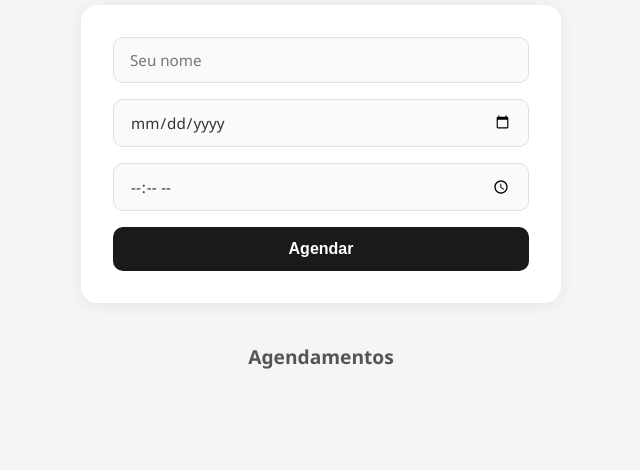
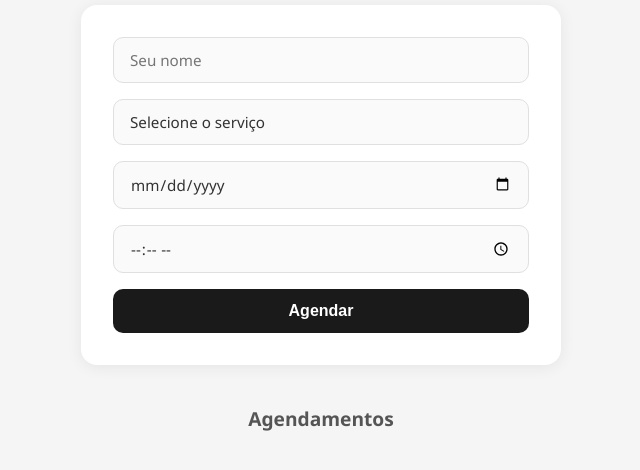
Before and after one commit to AbraaoAlvs/agendamento-barbearia, a website: page public/index.html in a window 1280 px wide. Shown: the part 86-556 px from the top of the page, without its empty margins (319-959 px from the left). Drawn offline with Linux system fonts and the light colour scheme; no server answers.

Commit message:
feat: adicionado a escolha de serviço no agendamento

```diff
--- a/public/index.html
+++ b/public/index.html
@@ -10,10 +10,19 @@
     <h1>✂️ Agendamento de Barbearia</h1>
 
     <form id="formAgendamento">
-        <input type="text" id="nome" placeholder="Seu nome" required />
+        <input type="text" id="nome" placeholder="Seu nome" required>
+
+        <select id="servico" required>
+            <option value="" disabled selected>Selecione o serviço</option>
+            <option value="corte">Corte de Cabelo</option>
+            <option value="barba">Barba</option>
+            <option value="combo">Combo (Corte + Barba)</option>
+        </select>
+
         <input type="date" id="data" required />
-        <input type="Time" id="horario" required />
+        <input type="time" id="horario" required />
         <button type="submit">Agendar</button>
+
     </form>
 
     <h2>Agendamentos</h2>
--- a/public/script.js
+++ b/public/script.js
@@ -8,6 +8,7 @@ document.getElementById("formAgendamento").addEventListener("submit", async (e)
     e.preventDefault(); // impede a página de recarregar
 
     const nome = document.getElementById("nome").value;
+    const servico = document.getElementById("servico").value;
     const data = document.getElementById("data").value;
     const horario = document.getElementById("horario").value;
 
@@ -15,7 +16,7 @@ document.getElementById("formAgendamento").addEventListener("submit", async (e)
     const resposta = await fetch("/agendamentos", {
         method: "POST",
         headers: { "Content-Type": "application/json" },
-        body: JSON.stringify({ nome, data, horario })
+        body: JSON.stringify({ nome, servico,data, horario })
     });
 
     if (resposta.ok) {
@@ -31,6 +32,7 @@ async function carregarAgendamentos() {
     const resposta = await fetch("/agendamentos");
     const agendamentos = await resposta.json();
 
+
     const lista = document.getElementById("listaAgendamentos");
     lista.innerHTML = ""; // limpa a lista antes de renderizar
 
@@ -39,6 +41,7 @@ async function carregarAgendamentos() {
         item.innerHTML = `
             <div>
              <strong>${ag.nome}</strong><br>
+             <span>${ag.servico}</span><br>
              <span>${ag.data} às ${ag.horario}</span>
             </div>
             <button onclick="cancelarAgendamento(${ag.id})">Cancelar</button>
--- a/public/style.css
+++ b/public/style.css
@@ -61,6 +61,25 @@ input {
 }
 
 input:focus {
+    border-color: #333;
+    background: #fff;
+}
+
+select {
+    width: 100%;
+    padding: 12px 16px;
+    border: 1.5px solid #e0e0e0;
+    border-radius: 10px;
+    font-size: 0.95rem;
+    font-family: 'Segoe UI', sans-serif;
+    background: #fafafa;
+    color: #333;
+    transition: border-color 0.2s;
+    outline: none;
+    cursor: pointer;
+    appearance: none;
+}
+select:focus {
     border-color: #333;
     background: #fff;
 }
```
Also changed, not shown: server.js (+5 -5 lines).
